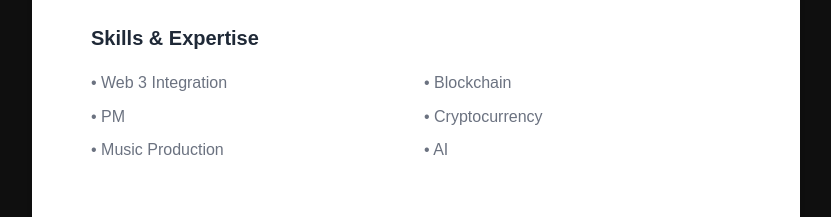
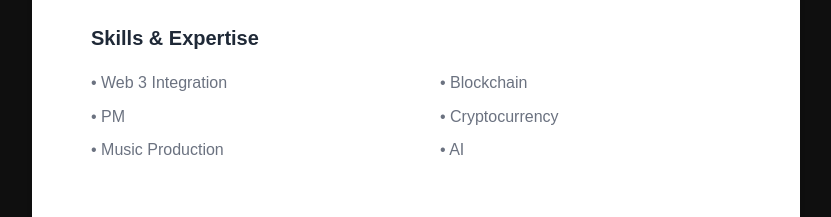
Before and after one commit to death-beach/deathbeach-portfolio, a Next.js app: page /about in a window 1280 px wide. Shown: the part 874-1091 px from the top of the page, without its empty margins (224-1055 px from the left). Built offline with nearby package versions, Linux system fonts and the light colour scheme.

Commit message:
about page adjusted for mobile

```diff
--- a/pages/about.js
+++ b/pages/about.js
@@ -65,7 +65,7 @@ export default function About() {
                   Skills & Expertise
                 </h3>
                 <div style={{ display: "grid", gridTemplateColumns: "1fr 1fr", gap: "16px" }}>
-                  <ul style={{ listStyle: "none", padding: "0" }}>
+                <ul style={{ listStyle: "none", padding: "0" }}>
                     <li style={{ marginBottom: "8px", fontFamily: "'Hanken Grotesk', sans-serif" }}>
                       • Web 3 Integration
                     </li>
@@ -79,7 +79,7 @@ export default function About() {
                   <ul style={{
                     listStyle: "none",
                     padding: "0",
-                    paddingLeft: window.innerWidth <= 768 ? "16px" : "0"
+                    paddingLeft: "16px"
                   }}>
                     <li style={{ marginBottom: "8px", fontFamily: "'Hanken Grotesk', sans-serif" }}>
                       • Blockchain
```
